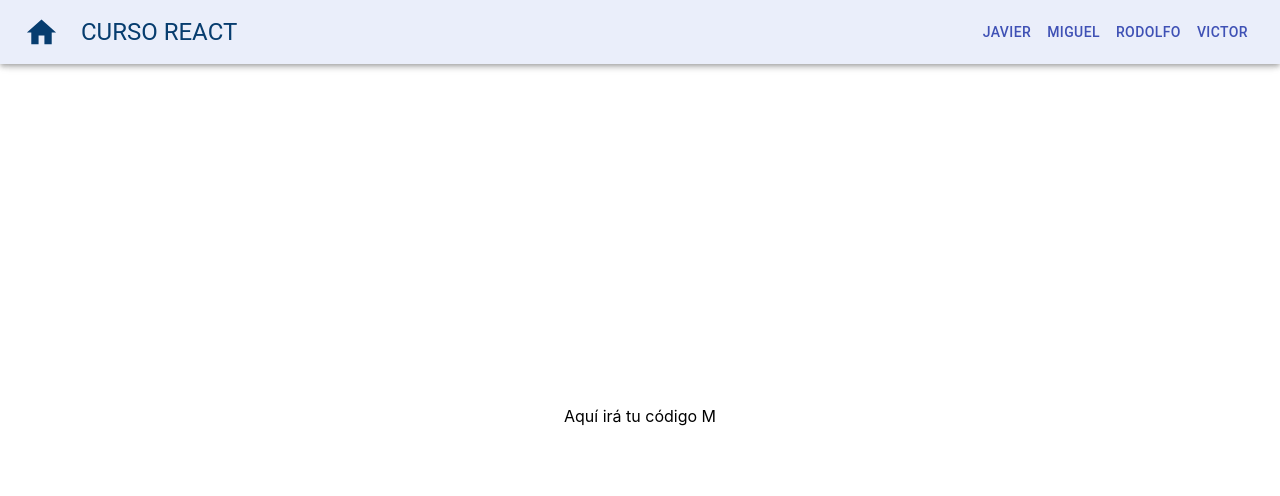
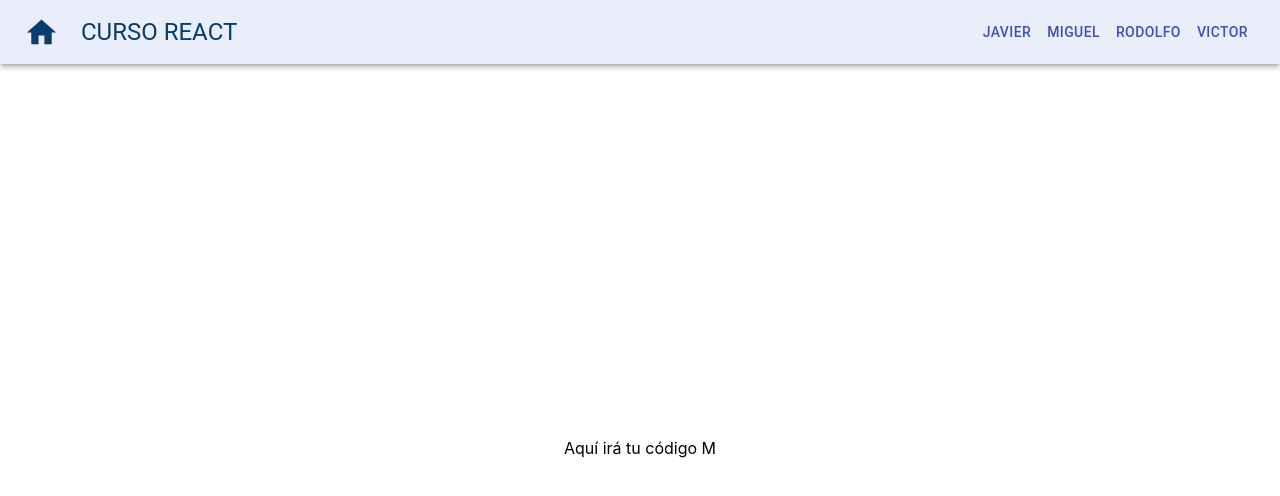
Before and after one commit to MarisolH/ReactTraining, a React (Create React App) app: page /MigueScreen in a window 1280 px wide. Shown: the top 496 px of the page. Built offline with nearby package versions, Linux system fonts and the light colour scheme.

Commit message:
Refact() refact styles and added textinput component

```diff
--- a/src/screens/JaviScreen/JaviScreenStyles.js
+++ b/src/screens/JaviScreen/JaviScreenStyles.js
@@ -1,7 +1,6 @@
 import { makeStyles } from "@material-ui/core/styles";
 export const useStyles = makeStyles(theme => ({
     rootContainer:{
-        height: '100vh',
-        marginTop: '1em'
+        marginTop: '3em'
     }
 }));
--- a/src/screens/MigueScreen/MigueScreenStyles.js
+++ b/src/screens/MigueScreen/MigueScreenStyles.js
@@ -2,6 +2,6 @@ import { makeStyles } from "@material-ui/core/styles";
 export const useStyles = makeStyles(theme => ({
     rootContainer:{
         height: '100vh',
-        marginTop: '1em'
+        marginTop: '3em'
     }
 }));
--- a/src/screens/RodoScreen/RodoScreenStyles.js
+++ b/src/screens/RodoScreen/RodoScreenStyles.js
@@ -2,6 +2,6 @@ import { makeStyles } from "@material-ui/core/styles";
 export const useStyles = makeStyles(theme => ({
     rootContainer:{
         height: '100vh',
-        marginTop: '1em'
+        marginTop: '3em'
     }
 }));
--- a/src/screens/VicScreen/VicScreenStyles.js
+++ b/src/screens/VicScreen/VicScreenStyles.js
@@ -2,6 +2,6 @@ import { makeStyles } from "@material-ui/core/styles";
 export const useStyles = makeStyles(theme => ({
     rootContainer:{
         height: '100vh',
-        marginTop: '1em'
+        marginTop: '3em'
     }
 }));
```
Also changed, not shown: src/components/TextInput/TextInput.js (added, +11 -0 lines), src/components/TextInput/TextInputStyles.js (added, +7 -0 lines).
